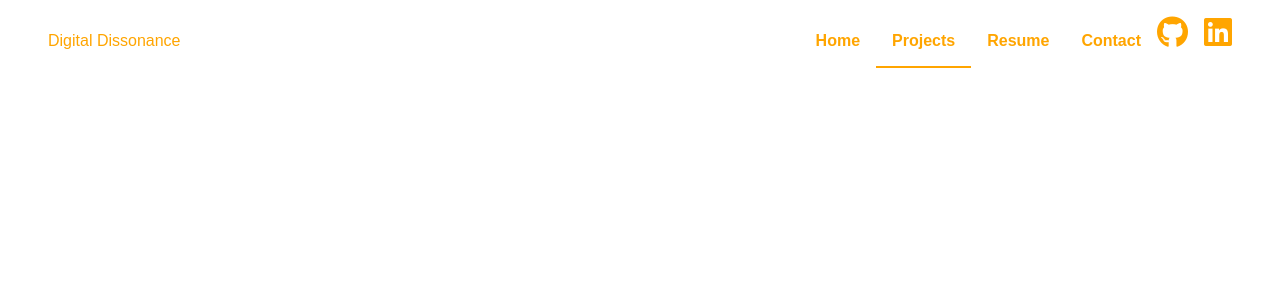
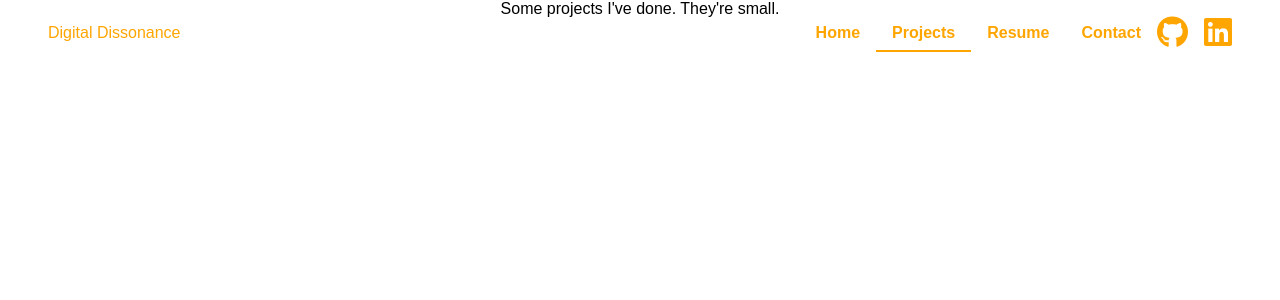
Before and after one commit to briehl/briehl.github.io, a React (Create React App) app: page /projects in a window 1280 px wide. Shown: the top 300 px of the page. Built offline with nearby package versions, Linux system fonts and the light colour scheme.

Commit message:
Set up basics for page components

```diff
--- a/src/App.js
+++ b/src/App.js
@@ -4,8 +4,9 @@ import 'typeface-roboto';
 import NavBar from './components/navbar/NavBar';
 import { BrowserRouter as Router, Route, withRouter } from 'react-router-dom';
 import Home from './components/Home';
-import About from './components/About';
-
+import Contact from './components/Contact';
+import Projects from './components/Projects';
+import Resume from './components/Resume';
 
 const RoutedNavBar = withRouter(props => <NavBar {...props}/>);
 
@@ -16,7 +17,9 @@ class App extends Component {
         <div className="App">
           <RoutedNavBar />
           <Route exact path='/' component={Home} />
-          <Route path='/about' component={About} />
+          <Route path='/projects' component={Projects} />
+          <Route path='/resume' component={Resume} />
+          <Route path='/contact' component={Contact} />
         </div>
       </Router>
     );
--- a/src/components/About.js
+++ b/src/components/Contact.js
@@ -1,6 +1,6 @@
 import React, { Component } from 'react';
 
-export default class About extends Component {
+export default class Contact extends Component {
   render() {
     return (
       <div>This is the about page. Or aboot, if you're Canadian.</div>
--- /dev/null
+++ b/src/components/Projects.js
@@ -0,0 +1,13 @@
+import React, { Component } from 'react';
+
+export default class Projects extends Component {
+    constructor(props) {
+        super(props)
+    }
+
+    render() {
+        return (
+            <div>Some projects I've done. They're small.</div>
+        )
+    }
+}
--- /dev/null
+++ b/src/components/Resume.js
@@ -0,0 +1,9 @@
+import React, { Component } from 'react';
+
+export default class Resume extends Component {
+    render() {
+        return (
+            <div>My astounding, awe-inspiring resume goes here.</div>
+        )
+    }
+}
--- a/src/css/Navbar.module.css
+++ b/src/css/Navbar.module.css
@@ -1,6 +1,5 @@
 .navbarContainer {
-    padding-top: 1em;
-    padding-bottom: 1em;
+    padding: 1rem 0 0.5rem;
     color: orange;
     display: flex;
     position: fixed;
@@ -10,14 +9,14 @@
 }
 
 .navbarBranding {
-    padding: 1em;
+    padding: 0.5rem 1rem;
     margin-left: 2em;
 }
 
 .navbarTabList {
     display: flex;
     flex-direction: row;
-    margin-right: 2em;
+    margin-right: 2rem;
 }
 
 .navbarTabList > a {
@@ -25,11 +24,10 @@
 }
 
 .navbarTab {
-    padding: 1em;
+    padding: 0.5rem 1rem;
     text-decoration: none;
     color: orange;
     font-weight: bold;
-
 }
 
 .selected .navbarTab, .navbarTab:hover {
```
